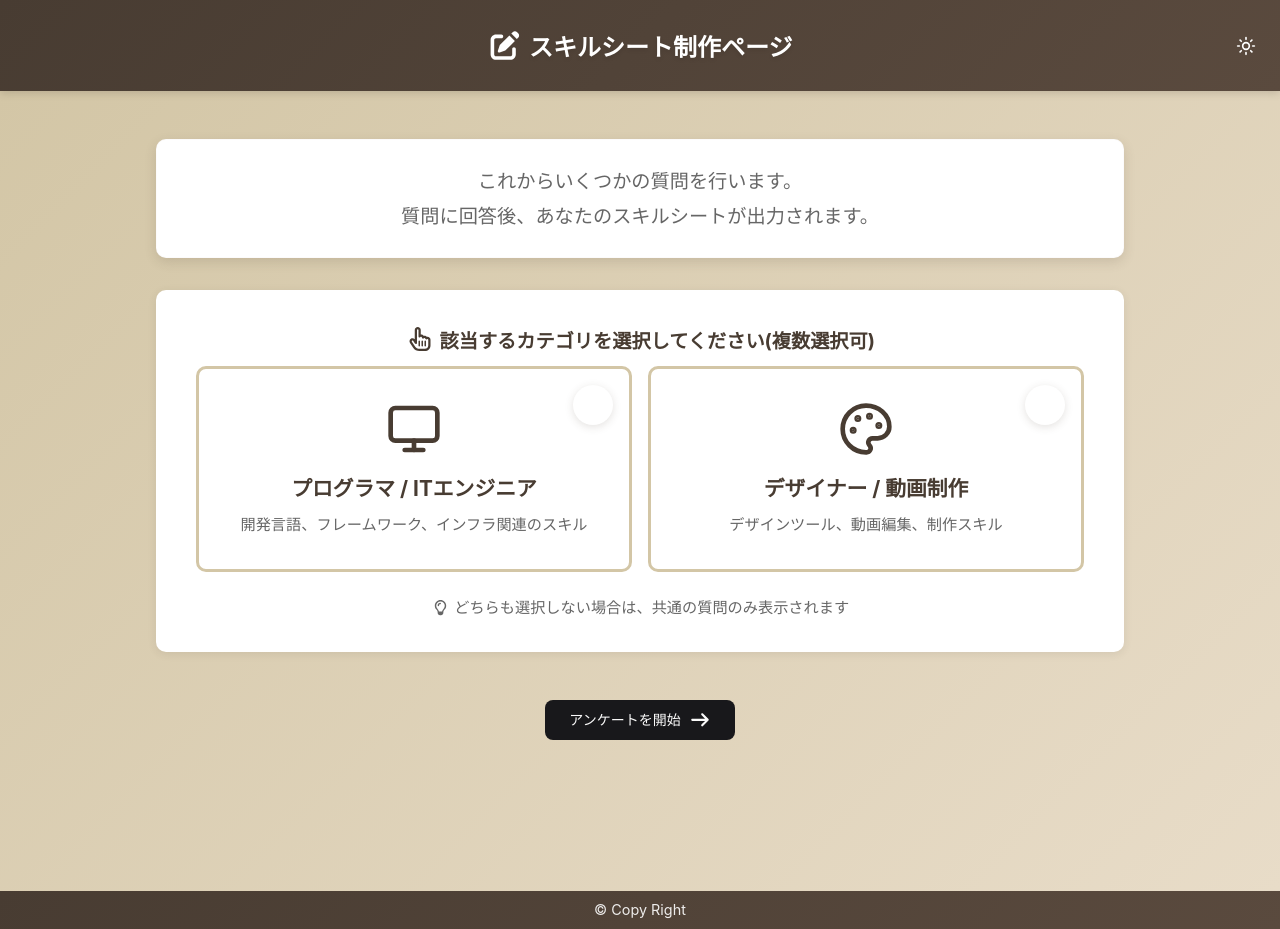
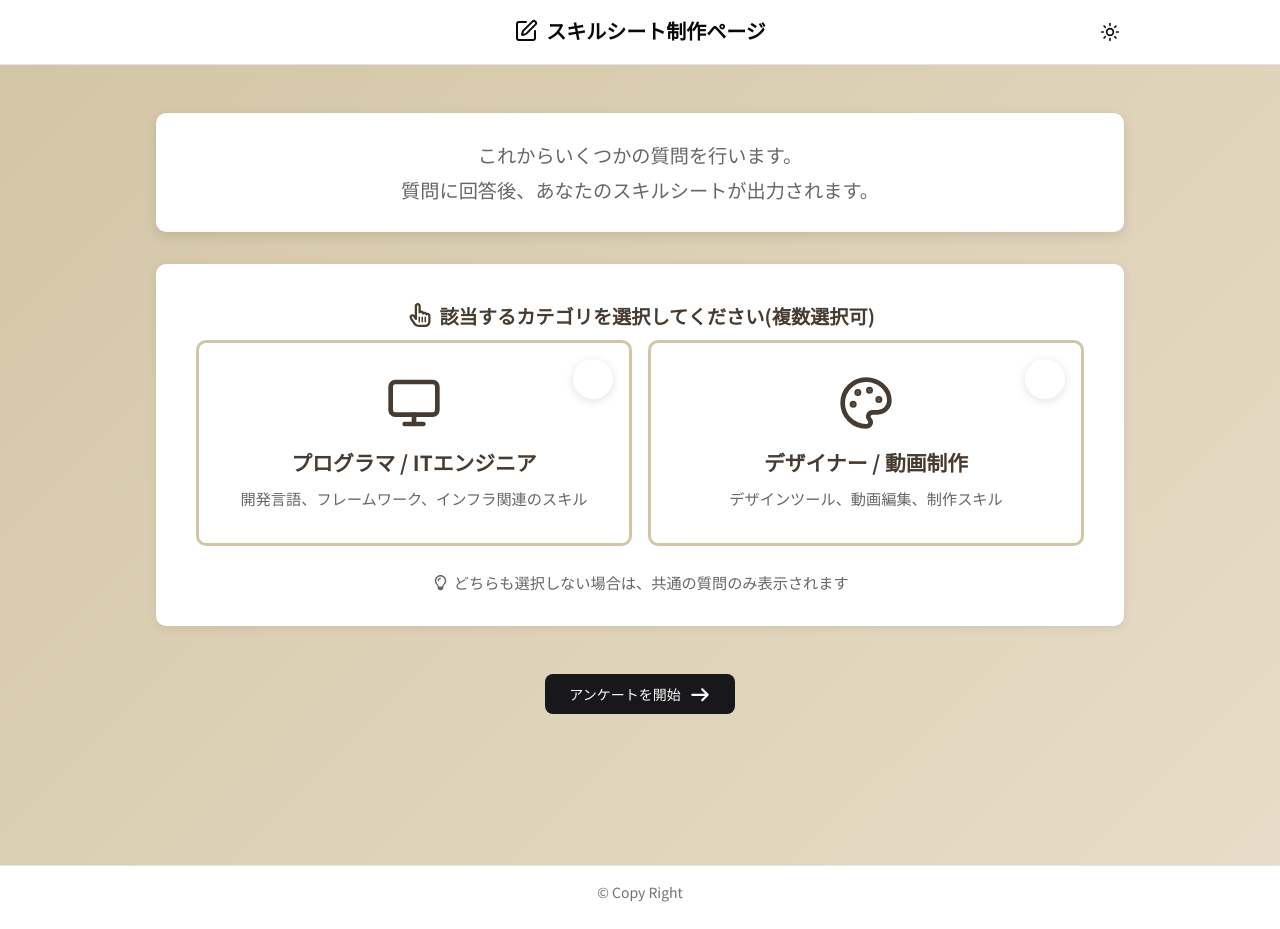
Before and after one commit to masa2401/FullStack-CreateSkillSheet, a Vue app in the folder vue-frontend/: page /#/ in a window 1280 px wide. Built offline with nearby package versions, Linux system fonts and the light colour scheme.

Commit message:
Header,Footerリデザイン

```diff
--- a/vue-frontend/src/App.vue
+++ b/vue-frontend/src/App.vue
@@ -9,8 +9,9 @@ usePrintColorScheme()
 
 <template>
   <TooltipProvider>
+    <div class="flex min-h-svh flex-col">
       <TheHeader />
-    <main class="main">
+      <main class="flex flex-1 flex-col">
         <router-view v-slot="{ Component }">
           <transition
             name="page"
@@ -21,16 +22,11 @@ usePrintColorScheme()
         </router-view>
       </main>
       <TheFooter />
+    </div>
   </TooltipProvider>
 </template>
 
 <style>
-.main {
-  min-height: 100vh;
-  display: flex;
-  flex-direction: column;
-}
-
 .page-enter-active,
 .page-leave-active {
   transition: opacity 0.3s ease;
--- a/vue-frontend/src/assets/index.css
+++ b/vue-frontend/src/assets/index.css
@@ -1,9 +1,13 @@
-@import url('https://fonts.googleapis.com/css2?family=Noto+Sans:wght@400;500;600;700&display=swap');
-
 @import 'tailwindcss';
 @import 'tw-animate-css';
 
 @custom-variant dark (&:is(.dark *));
+
+@theme {
+  /* index.html の <link> で読み込む Noto Sans JP を既定のサンセリフにする。
+     Tailwind の preflight が html に var(--font-sans) を適用する。 */
+  --font-sans: 'Noto Sans JP', ui-sans-serif, system-ui, sans-serif;
+}
 
 @theme inline {
   --font-heading: var(--font-sans);
@@ -118,6 +122,6 @@
     @apply border-border outline-ring/50;
   }
   body {
-    @apply bg-background text-foreground;
+    @apply bg-background text-foreground font-sans;
   }
 }
--- a/vue-frontend/src/components/TheFooter.vue
+++ b/vue-frontend/src/components/TheFooter.vue
@@ -1,28 +1,5 @@
 <template>
-  <footer class="footer">
-    <p class="copyright">&copy; Copy Right</p>
+  <footer class="text-muted-foreground border-t py-4 text-center text-sm print:hidden">
+    <p>&copy; Copy Right</p>
   </footer>
 </template>
-
-<style scoped>
-.footer {
-  background: linear-gradient(135deg, #483c32 0%, #5a4a3e 100%);
-  padding: var(--p-4, 0.5rem) 0;
-  text-align: center;
-  margin-top: auto;
-  box-shadow: 0 -2px 8px rgba(72, 60, 50, 0.1);
-}
-
-.copyright {
-  color: #ffffff;
-  font-size: 0.9rem;
-  margin: 0;
-  opacity: 0.9;
-}
-
-@media print {
-  .footer {
-    display: none !important;
-  }
-}
-</style>
--- a/vue-frontend/src/components/TheHeader.vue
+++ b/vue-frontend/src/components/TheHeader.vue
@@ -1,5 +1,7 @@
 <script setup lang="ts">
 import { useRoute } from 'vue-router'
+
+import { SquarePen } from '@lucide/vue'
 
 import ThemeToggle from '@/components/ThemeToggle.vue'
 import { useAppNavigation } from '@/composables/useAppNavigation'
@@ -16,71 +18,25 @@ const handleTitleClick = () => {
 </script>
 
 <template>
-  <header class="header relative">
-    <h1>
-      <button
-        class="title"
-        @click="handleTitleClick"
-        @keydown.enter="handleTitleClick"
-        @keydown.space.prevent="handleTitleClick"
-        tabindex="0"
-        :aria-label="`スキルシート制作ページ（${route.path !== ROUTES.TOP ? 'トップページへ戻る' : 'TOPページ'}）`"
-      >
-        <span class="icon">
-          <font-awesome-icon icon="fa-solid fa-pen-to-square" />
-        </span>
-        スキルシート制作ページ
-      </button>
-    </h1>
-    <ThemeToggle class="absolute top-1/2 right-4 -translate-y-1/2" />
+  <header class="bg-card border-b print:hidden">
+    <div
+      class="relative mx-auto flex h-14 w-full max-w-5xl items-center justify-center px-4 sm:h-16 sm:px-6"
+    >
+      <h1 class="min-w-0">
+        <button
+          type="button"
+          class="text-foreground focus-visible:ring-ring/50 inline-flex items-center gap-2 rounded-md text-lg font-bold transition-opacity hover:opacity-80 focus-visible:ring-[3px] focus-visible:outline-none sm:text-xl"
+          :aria-label="`スキルシート制作ページ（${route.path !== ROUTES.TOP ? 'トップページへ戻る' : 'TOPページ'}）`"
+          @click="handleTitleClick"
+        >
+          <SquarePen
+            class="size-5 shrink-0 sm:size-6"
+            aria-hidden="true"
+          />
+          <span class="truncate">スキルシート制作ページ</span>
+        </button>
+      </h1>
+      <ThemeToggle class="absolute top-1/2 right-4 -translate-y-1/2 sm:right-6" />
+    </div>
   </header>
 </template>
-
-<style scoped>
-.header {
-  background: linear-gradient(135deg, #483c32 0%, #5a4a3e 100%);
-  padding: var(--p-12, 1.5rem) 0;
-  box-shadow: 0 2px 8px rgba(72, 60, 50, 0.2);
-  overflow: hidden;
-}
-
-.title {
-  width: 100%;
-  margin: 0;
-  text-align: center;
-  color: #ffffff;
-  font-size: 1.5rem;
-  font-weight: 700;
-  cursor: pointer;
-  transition: transform 0.2s;
-  text-shadow: 0 2px 4px rgba(0, 0, 0, 0.1);
-  background: transparent;
-  border: transparent;
-}
-
-.title:hover {
-  transform: scale(1.02);
-}
-
-.icon {
-  font-size: 1.8rem;
-  display: inline-block;
-  vertical-align: baseline;
-}
-
-@media (max-width: 768px) {
-  .title {
-    font-size: 1.2rem;
-  }
-
-  .icon {
-    font-size: 1.5rem;
-  }
-}
-
-@media print {
-  .header {
-    display: none !important;
-  }
-}
-</style>
--- a/vue-frontend/src/components/ThemeToggle.vue
+++ b/vue-frontend/src/components/ThemeToggle.vue
@@ -13,7 +13,7 @@ const { isDark, toggleTheme } = useTheme()
     size="icon"
     :aria-label="isDark ? 'ライトテーマに切り替える' : 'ダークテーマに切り替える'"
     :aria-pressed="isDark"
-    class="text-white hover:bg-white/15 hover:text-white print:hidden"
+    class="print:hidden"
     @click="toggleTheme"
   >
     <Moon
```
Also changed, not shown: 1 other file (tests, documents, lock files or other folders). Lines whose indentation alone changed are shown as unchanged.
